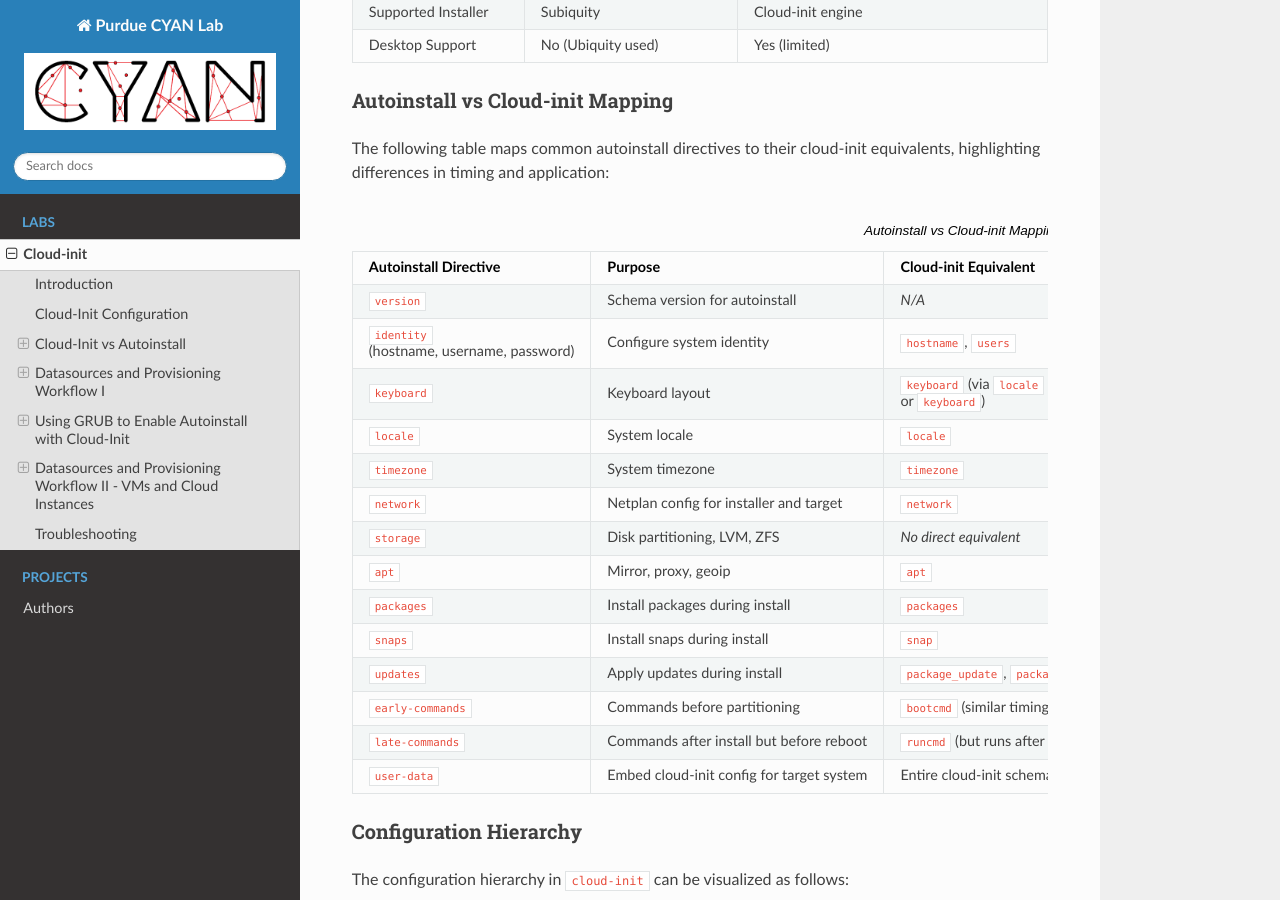
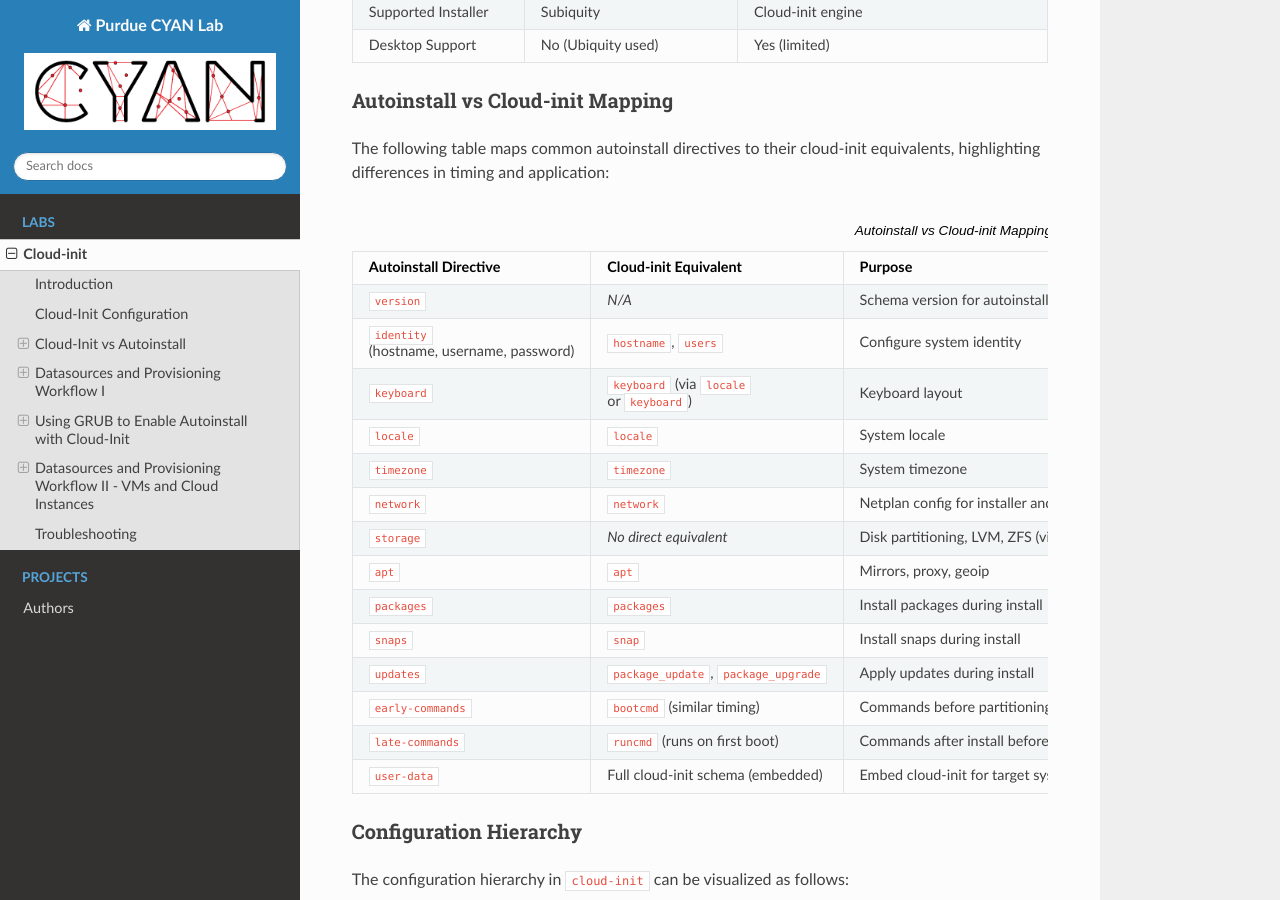
Before and after one commit to purduecyan/CNIT481-CCI, a Sphinx documentation site: the page built from docs/source/labs/cloud-init.rst, in a window 1280 px wide and 900 px high, scrolled down 2690 px. Built offline with Sphinx 7.4.7 and the Read the Docs theme 3.1.0, drawn with Linux system fonts in a browser that asks for light colours.

```diff
--- a/docs/source/labs/cloud-init.rst
+++ b/docs/source/labs/cloud-init.rst
@@ -115,67 +115,107 @@ The following table maps common autoinstall directives to their cloud-init equiv
 .. list-table:: Autoinstall vs Cloud-init Mapping
    :header-rows: 1
    :widths: 25 30 25 20
+   :class: longtable
+
 
    * - **Autoinstall Directive**
+     - **Cloud-init Equivalent**
      - **Purpose**
-     - **Cloud-init Equivalent**
      - **Timing**
+
    * - ``version``
-     - Schema version for autoinstall
      - *N/A*
+     - Schema version for
+       autoinstall
      - Install-time only
-   * - ``identity`` (hostname, username, password)
-     - Configure system identity
+
+   * - ``identity`` (hostname,
+       username, password)
      - ``hostname``, ``users``
+     - Configure system
+       identity
      - Autoinstall applies during install; Cloud-init applies on first boot
+
    * - ``keyboard``
+     - ``keyboard`` (via
+       ``locale`` or ``keyboard``)
      - Keyboard layout
-     - ``keyboard`` (via ``locale`` or ``keyboard``)
      - Install-time
+
    * - ``locale``
+     - ``locale``
      - System locale
-     - ``locale``
-     - Both can set; autoinstall applies earlier
+     - Both supported; auto-
+       install applies earlier
+
    * - ``timezone``
+     - ``timezone``
      - System timezone
-     - ``timezone``
      - Both supported
+
    * - ``network``
-     - Netplan config for installer and target
      - ``network``
-     - Both supported; autoinstall ensures connectivity during install
+     - Netplan config for
+       installer and target
+     - Both supported; auto-
+       install ensures
+       connectivity during
+       install
+
    * - ``storage``
-     - Disk partitioning, LVM, ZFS
      - *No direct equivalent*
-     - Autoinstall only (uses Curtin)
+     - Disk partitioning,
+       LVM, ZFS (via Curtin)
+     - Autoinstall only
+
    * - ``apt``
-     - Mirror, proxy, geoip
      - ``apt``
+     - Mirrors, proxy, geoip
      - Both supported
+
    * - ``packages``
-     - Install packages during install
      - ``packages``
-     - Autoinstall installs in target image; Cloud-init installs after first boot
+     - Install packages during
+       install
+     - Autoinstall installs in
+       target image; cloud-init
+       installs after first boot
+
    * - ``snaps``
-     - Install snaps during install
      - ``snap``
+     - Install snaps during
+       install
      - Both supported
+
    * - ``updates``
-     - Apply updates during install
-     - ``package_update``, ``package_upgrade``
+     - ``package_update``,
+       ``package_upgrade``
+     - Apply updates during
+       install
      - Autoinstall applies before reboot
+
    * - ``early-commands``
-     - Commands before partitioning
-     - ``bootcmd`` (similar timing)
-     - Autoinstall runs in installer environment
+     - ``bootcmd`` (similar
+       timing)
+     - Commands before
+       partitioning
+     - Autoinstall runs in the
+       installer environment
+
    * - ``late-commands``
-     - Commands after install but before reboot
-     - ``runcmd`` (but runs after first boot)
+     - ``runcmd`` (runs on
+       first boot)
+     - Commands after install
+       before reboot
      - Different timing
+
    * - ``user-data``
-     - Embed cloud-init config for target system
-     - Entire cloud-init schema
+     - Full cloud-init schema
+       (embedded)
+     - Embed cloud-init for
+       target system
      - Runs on first boot
+
 
 
 Configuration Hierarchy
```
Also changed, not shown: 1 other file.
